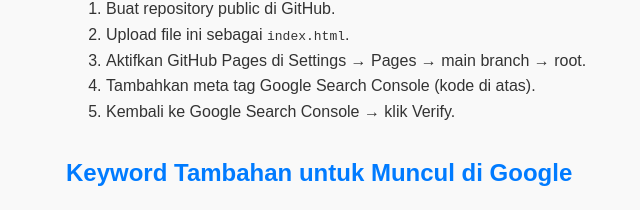
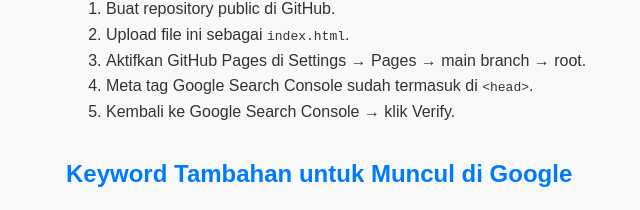
Before and after one commit to kasinojp1/ujicobatayang, a plain HTML site: page index.html in a window 1280 px wide. Shown: the part 540-750 px from the top of the page, 174-814 px from the left. Drawn offline with Linux system fonts and the light colour scheme.

Commit message:
index.html

```diff
--- a/index.html
+++ b/index.html
@@ -4,24 +4,22 @@
   <meta charset="UTF-8">
   <meta name="viewport" content="width=device-width, initial-scale=1.0">
 
-  <!-- Judul Halaman -->
   <title>Belajar GitHub Pages Gratis – SEO-Friendly</title>
 
-  <!-- Google Verification -->
-  <meta name="google-site-verification" content="ABC123xyz">
+  <!-- Google Verification Meta Tag -->
+  <meta name="google-site-verification" content="google734228938b6ecf19">
 
   <!-- SEO Meta Tags -->
   <meta name="description" content="Panduan membuat website GitHub Pages gratis yang mudah ditemukan di Google tanpa domain. Cocok untuk pemula.">
   <meta name="keywords" content="GitHub Pages, Website Gratis, Buat Website Gratis, SEO, Panduan GitHub Pages">
   <meta name="robots" content="index, follow">
 
-  <!-- Open Graph untuk sosial media -->
+  <!-- Open Graph -->
   <meta property="og:title" content="Belajar GitHub Pages Gratis – SEO-Friendly">
   <meta property="og:description" content="Panduan membuat website GitHub Pages gratis yang mudah ditemukan di Google tanpa domain.">
   <meta property="og:type" content="website">
   <meta property="og:url" content="https://username.github.io/repo-name/">
 
-  <!-- Sitemap -->
   <link rel="sitemap" type="application/xml" href="sitemap.xml">
 
   <style>
@@ -53,7 +51,7 @@
       <li>Buat repository public di GitHub.</li>
       <li>Upload file ini sebagai <code>index.html</code>.</li>
       <li>Aktifkan GitHub Pages di Settings → Pages → main branch → root.</li>
-      <li>Tambahkan meta tag Google Search Console (kode di atas).</li>
+      <li>Meta tag Google Search Console sudah termasuk di <code>&lt;head&gt;</code>.</li>
       <li>Kembali ke Google Search Console → klik Verify.</li>
     </ol>
 
```
